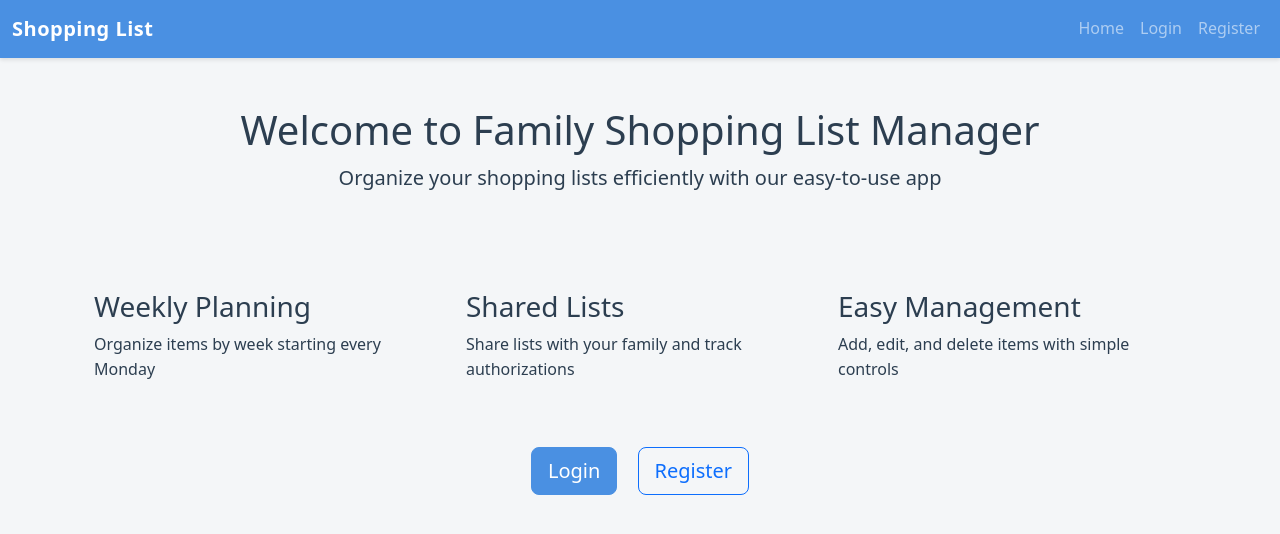
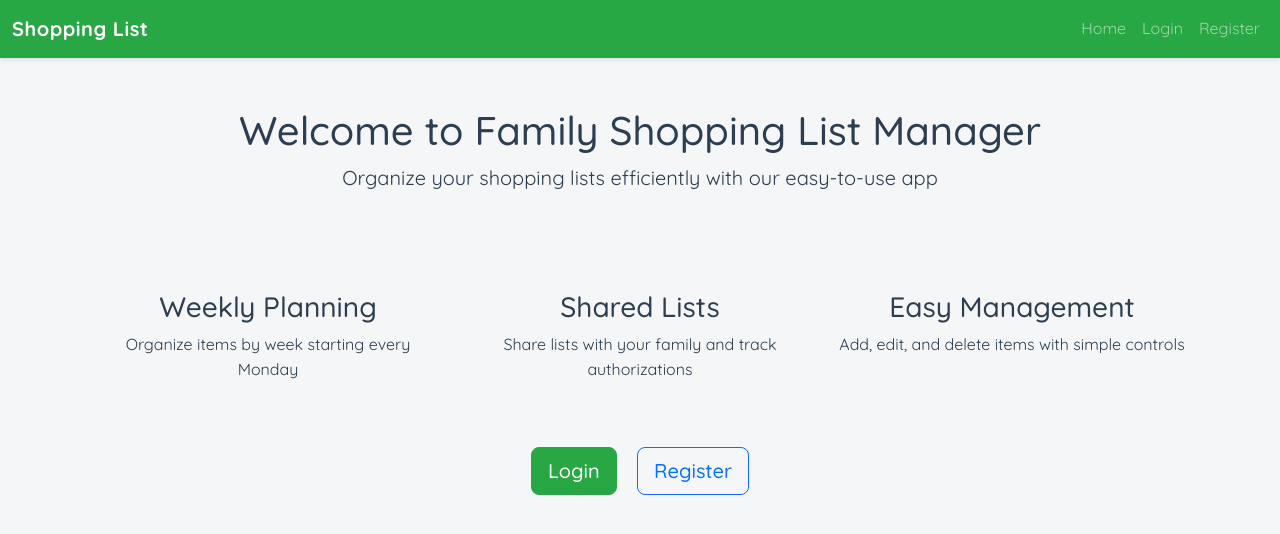
Before and after one commit to rabsingh/Capstone-Project, a Django app: page / in a window 1280 px wide. Shown: the top 534 px of the page. Run offline with Django 4.2, Linux system fonts and the light colour scheme; some libraries are stand-ins or nearby versions.

Commit message:
centered home page text and added green color and caveat font

```diff
--- a/static/css/style.css
+++ b/static/css/style.css
@@ -1,5 +1,5 @@
 :root {
-    --primary-color: #4a90e2;
+    --primary-color: #28a745;
     --secondary-color: #f8f9fa;
     --success-color: #28a745;
     --warning-color: #ffc107;
@@ -13,10 +13,11 @@
     background-color:#f4f6f8;
     color: var(--text-color);
     line-height: 1.6;
+    font-family: 'Quicksand', sans-serif;
   }
 
   .navbar {
-    background-color: var(--primary-color) !important;
+    background-color: #28a745  !important;
     box-shadow: var(--box-shadow);
   }
 
--- a/templates/base.html
+++ b/templates/base.html
@@ -7,6 +7,7 @@
     {% load static %}
     <link href="https://cdn.jsdelivr.net/npm/bootstrap@5.3.0/dist/css/bootstrap.min.css" rel="stylesheet">
     <link href="{% static 'css/style.css' %}" rel="stylesheet">
+    <link href="https://fonts.googleapis.com/css2?family=Quicksand:wght@400;500;700&display=swap" rel="stylesheet">
 </head>
 <body>
 <!-- Navigation bar at header -->
--- a/templates/shopping_list_app/home.html
+++ b/templates/shopping_list_app/home.html
@@ -7,7 +7,7 @@
         <p class="lead">Organize your shopping lists efficiently with our easy-to-use app</p>
     </div>
 
-    <div class="row mt-5 pt-5">
+    <div class="row mt-5 pt-5 text-center">
         <div class="col-md-4">
             <h3>Weekly Planning</h3>
             <p>Organize items by week starting every Monday</p>
```
